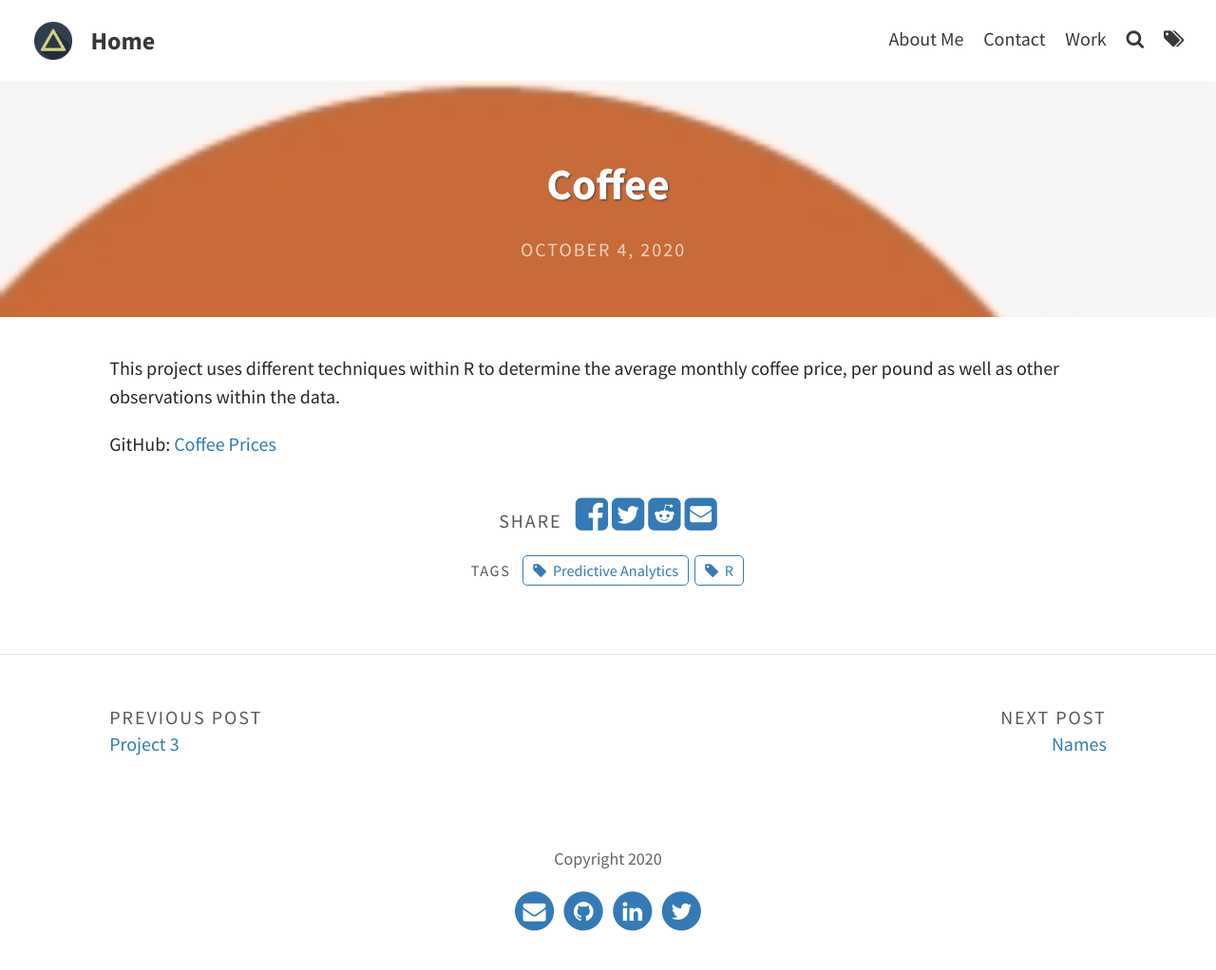
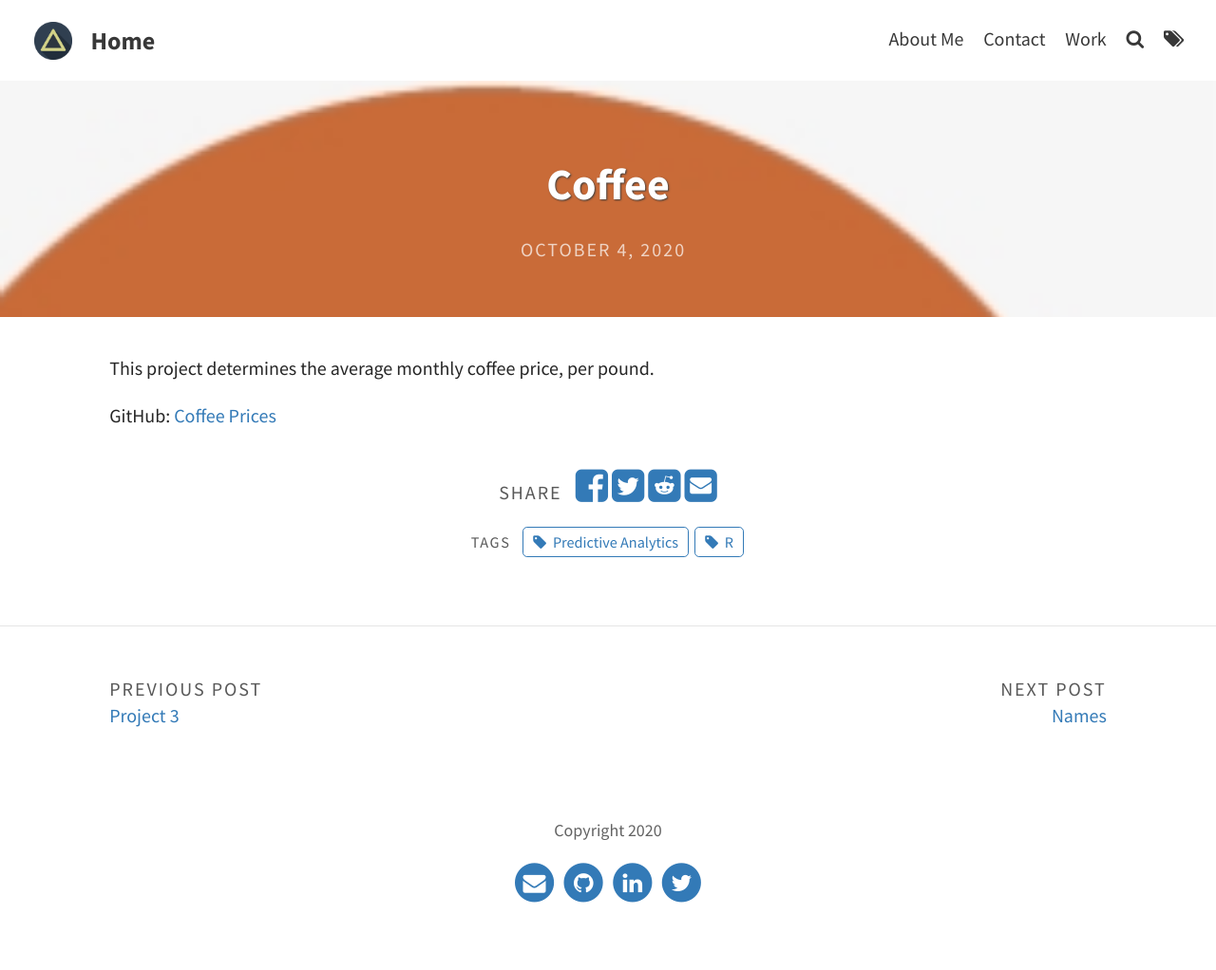
Before and after one commit to knmoses/knmoses.github.io, a Jekyll site: the page built from _portfolio/coffee.md, in a window 1280 px wide. Shown: the whole page at 95% size. Built offline with Jekyll 4.4.1, drawn with Linux system fonts in a browser that asks for light colours; after the commit the page ends 992 px from its top, so only the background shows below that.

Commit message:
Update coffee.md

```diff
--- a/_portfolio/coffee.md
+++ b/_portfolio/coffee.md
@@ -7,7 +7,7 @@ date: 04 October 2020
 tags: [R, Predictive Analytics]
 ---
 
-This project uses different techniques within R to determine the average monthly coffee price, per pound as well as other observations within the data.
+This project determines the average monthly coffee price, per pound.
 
 GitHub:
 [Coffee Prices](https://github.com/knmoses/DSC630-Coffee-Prices)
```
